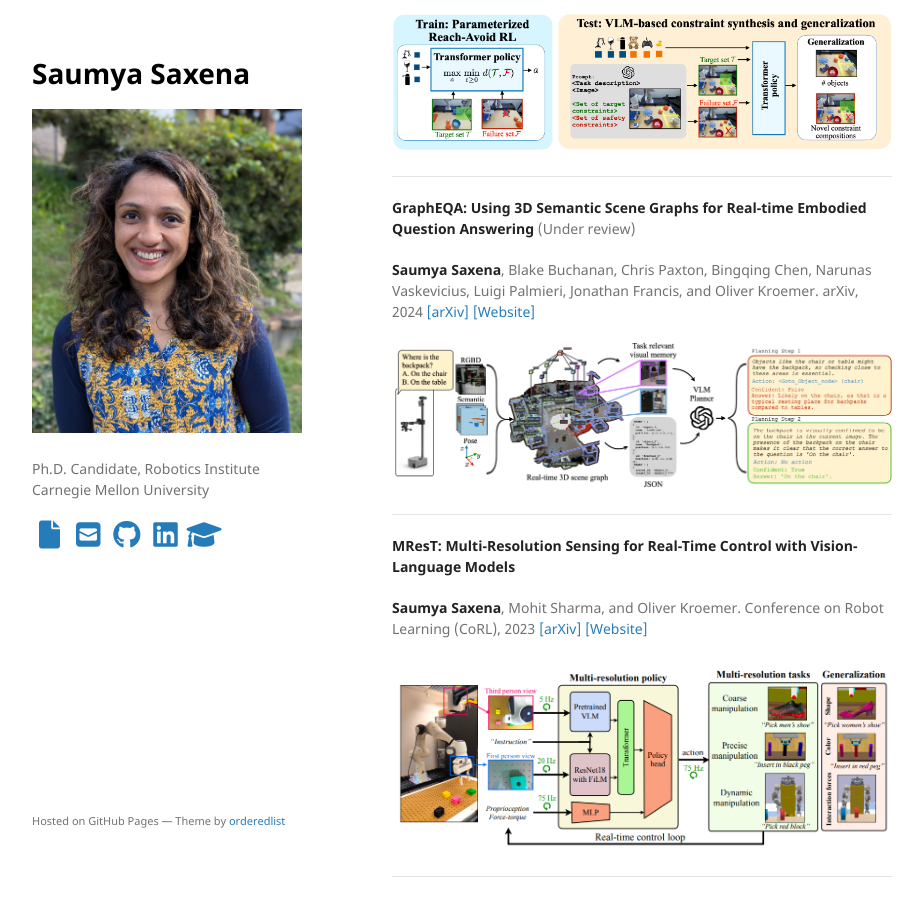
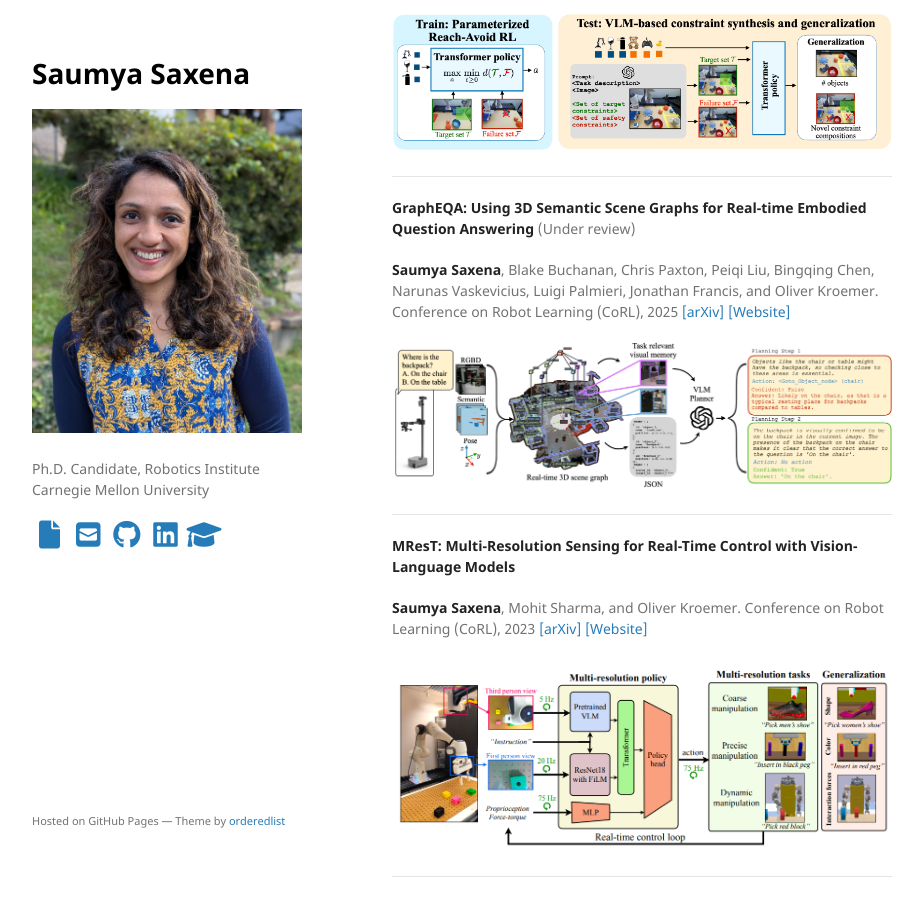
Before and after one commit to SaumyaSaxena/SaumyaSaxena.github.io, a Jekyll site: the page built from index.md, in a window 1280 px wide and 900 px high, scrolled down 775 px. Shown: the whole window, without its empty margins (178-1101 px from the left). Built offline with Jekyll 4.4.1, drawn with Linux system fonts in a browser that asks for light colours; the repository's description, which GitHub fills in, is left out; our own code applies the rules of GitHub Pages for plain Markdown files.

Commit message:
grapheqa update

```diff
--- a/index.md
+++ b/index.md
@@ -54,7 +54,7 @@ This is a normal paragraph following a header. GitHub is a code hosting platform
 
 **GraphEQA: Using 3D Semantic Scene Graphs for Real-time Embodied Question Answering** (Under review)
 
-**Saumya Saxena**, Blake Buchanan, Chris Paxton, Bingqing Chen, Narunas Vaskevicius, Luigi Palmieri, Jonathan Francis, and Oliver Kroemer. arXiv, 2024 [[arXiv]](https://www.arxiv.org/abs/2412.14480) [[Website]](https://saumyasaxena.github.io/grapheqa/)
+**Saumya Saxena**, Blake Buchanan, Chris Paxton, Peiqi Liu, Bingqing Chen, Narunas Vaskevicius, Luigi Palmieri, Jonathan Francis, and Oliver Kroemer. Conference on Robot Learning (CoRL), 2025 [[arXiv]](https://www.arxiv.org/abs/2412.14480) [[Website]](https://saumyasaxena.github.io/grapheqa/)
 
 ![GraphEQA](/assets/img/teaser.png "GraphEQA Overview")
 
```
